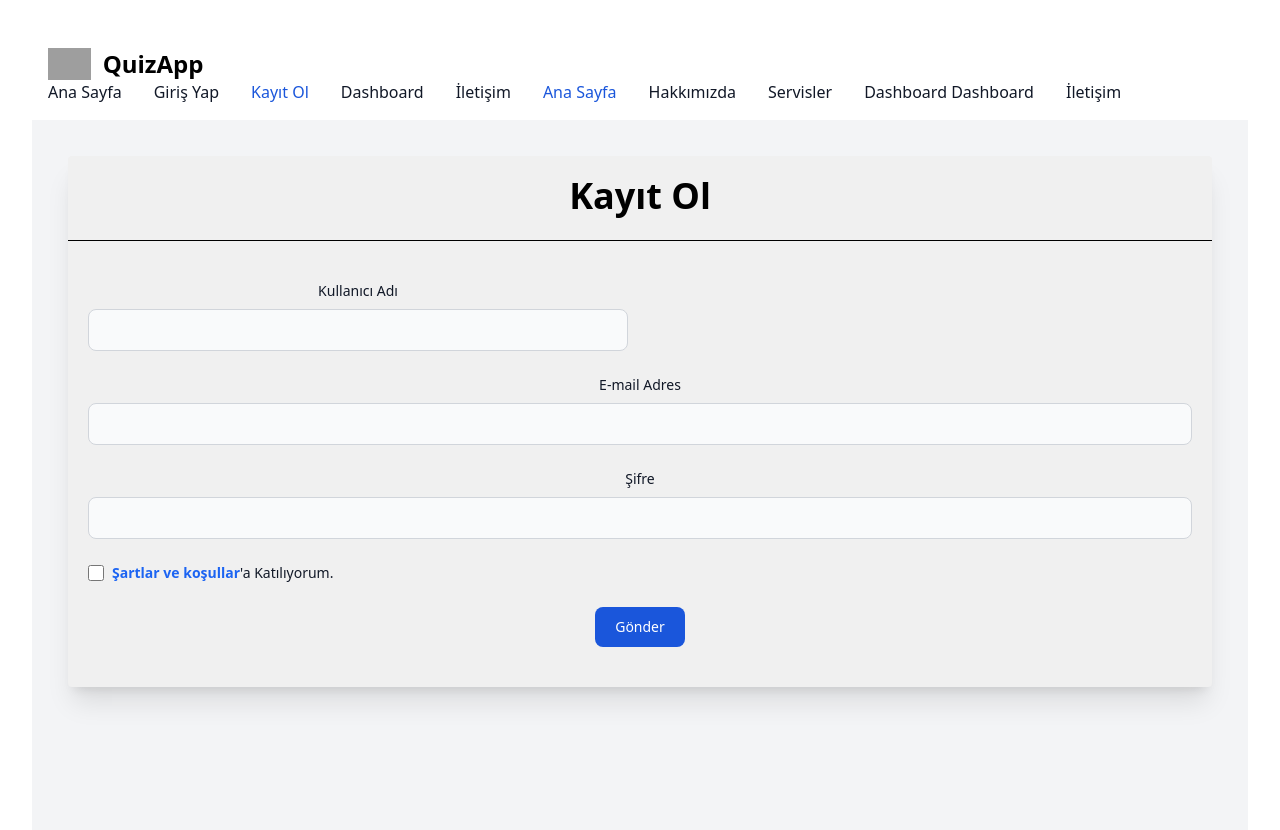
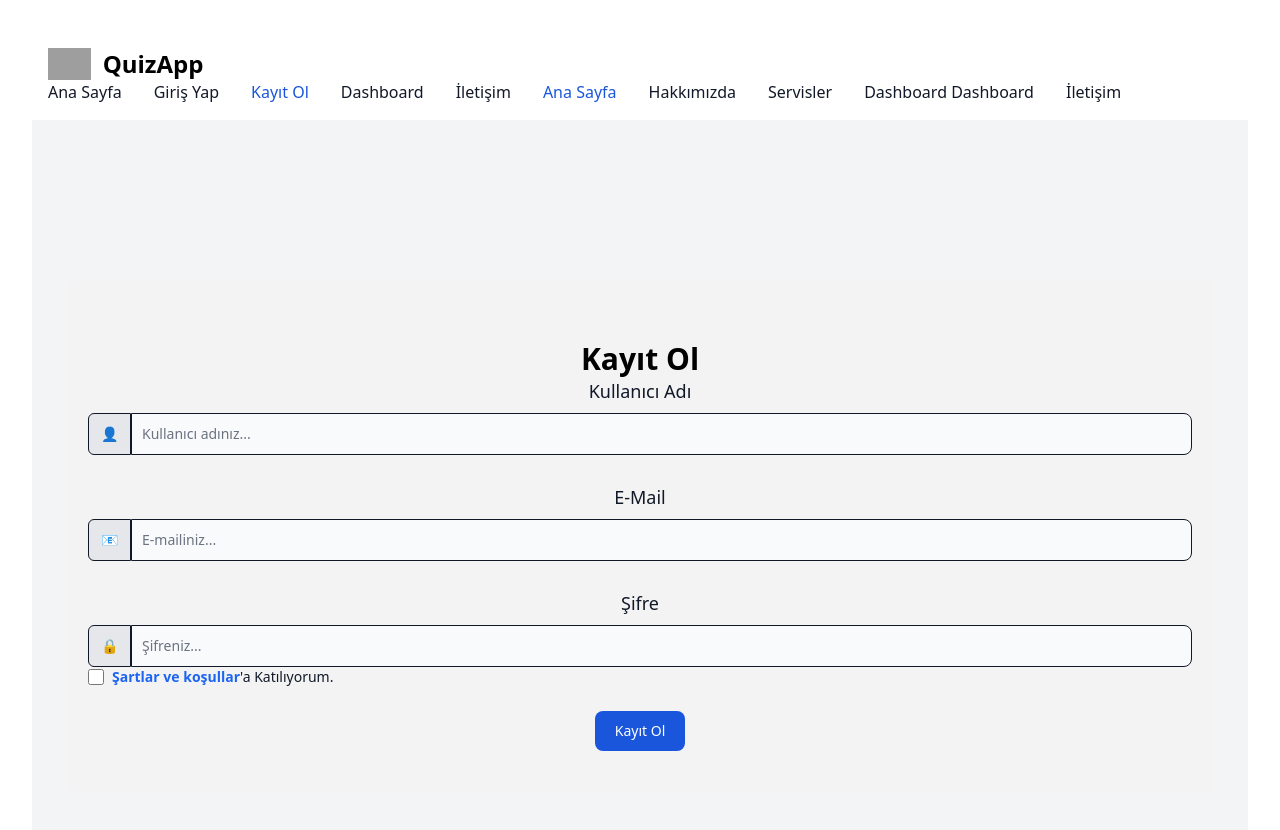
Before and after one commit to yusuftopcuu0/quiz-web-app, a React (Vite) app in the folder client/: page /auth/signup in a window 1280 px wide. Shown: the top 830 px of the page. Built offline with nearby package versions, Linux system fonts and the light colour scheme; grey boxes are pictures that could not be loaded.

Commit message:
add: integrate @tanstack/react-query for authentication and update signup form

```diff
--- a/client/src/api/queries/useAuth.ts
+++ b/client/src/api/queries/useAuth.ts
@@ -14,3 +14,15 @@ export const useLogin = () => {
     },
   });
 };
+
+export const useRegister = () => {
+  const navigate = useNavigate();
+
+  return useMutation({
+    mutationFn: service.register,
+    onSuccess: data => {
+      localStorage.setItem('user', JSON.stringify(data));
+      navigate(ROUTES.LOGIN);
+    },
+  });
+};
--- a/client/src/api/services/auth.service.ts
+++ b/client/src/api/services/auth.service.ts
@@ -5,7 +5,13 @@ import { getApiClient } from '@/api/client.ts';
 const baseUrl = '/auth';
 
 export function login(body: AuthRequestBody) {
-  console.log('url', `${baseUrl}/login`);
+  // console.log('url', `${baseUrl}/login`);
 
   return unwrapResponse<AuthResponses>(getApiClient(true).post(`${baseUrl}/login`, body));
 }
+
+export function register(body: AuthRequestBody) {
+  console.log('url', `${baseUrl}/signup`);
+
+  return unwrapResponse<AuthResponses>(getApiClient(true).post(`${baseUrl}/signup`, body));
+}
--- a/client/src/pages/Signup.tsx
+++ b/client/src/pages/Signup.tsx
@@ -1,101 +1,73 @@
-import axios from 'axios'
-import { useState } from 'react'
-import { toast } from 'react-toastify'
-import { useNavigate } from 'react-router-dom'
-import { ROUTES } from '../constant/routes'
-import type { AuthResponses } from '../types/RegisterAuth'
-import 'react-toastify/dist/ReactToastify.css'
+import { useState } from 'react';
+import { useRegister } from '@/api/queries/useAuth';
+import { ToastContainer } from 'react-toastify';
 
 function Signup() {
-  const [username, setUsername] = useState('')
-  const [email, setEmail] = useState('')
-  const [password, setPassword] = useState('')
+  const [username, setUsername] = useState('');
+  const [email, setEmail] = useState('');
+  const [password, setPassword] = useState('');
+  const { mutateAsync: register } = useRegister();
 
-  const navigate = useNavigate()
+  const handleRegister = async () => {
+    await register({
+      username,
+      email,
+      password,
+    });
+  };
 
-  const handleRegister = async (e: React.FormEvent) => {
-    e.preventDefault()
-    try {
-      const response = await axios.post<AuthResponses>(
-        'https://quiz-app-g16u.onrender.com/public/api/auth/signup',
-        {
-          username,
-          email,
-          password,
-        },
-      )
+  return (
+    <div className="flex flex-col justify-center" style={{ height: '100vh' }}>
+      <ToastContainer />
+      <div className="py-10 mx-5 rounded" style={{ backgroundColor: '#f3f3f3' }}>
+        <h1 className="text-3xl font-bold text-center pt-5">Kayıt Ol</h1>
 
-      toast.success('Kayıt başarılı! Giriş Sayfasına Yönlendiriliyorsunuz.', {
-        autoClose: 2500,
-      })
+        <div className="mx-5">
+          <label className="block mb-2 text-lg font-medium text-gray-900 dark:text-black">
+            Kullanıcı Adı
+          </label>
+          <div className="flex">
+            <span className="inline-flex items-center px-3 text-sm text-gray-900 bg-gray-200 border rounded-s-md dark:bg-blue-600 dark:text-gray-400 dark:border-gray-600">
+              👤
+            </span>
+            <input
+              type="text"
+              className="rounded-none rounded-e-lg bg-gray-50 border text-gray-900 block flex-1 w-full text-sm p-2.5 dark:bg-white"
+              placeholder="Kullanıcı adınız..."
+              value={username}
+              onChange={e => setUsername(e.target.value)}
+            />
+          </div>
 
-      console.log('Kayıt başarılı:', response.data)
-
-      localStorage.setItem('user', JSON.stringify(response.data))
-
-      setTimeout(() => {
-        navigate(ROUTES.LOGIN)
-      }, 3000)
-    } catch (error: any) {
-      console.error('Giriş hatası:', error)
-      const message =
-        error?.response?.data?.payload?.join('') ||
-        error?.response?.data?.errorMessage ||
-        'Kayıt başarısız. Lütfen tekrar deneyin.'
-      toast.error(message, { autoClose: 3500 })
-    }
-  }
-  return (
-    <div className="signup-content m-5 rounded shadow-xl" style={{ backgroundColor: '#f0f0f0' }}>
-      <div className="">
-        <h1 className="text-4xl font-bold text-center pt-5">Kayıt Ol</h1>
-      </div>
-
-      <br />
-
-      <hr />
-
-      <div className="py-10">
-        <form className="mx-5">
-          <div className="grid gap-6 mb-6 md:grid-cols-2">
-            <div>
-              <label htmlFor="first_name" className="block mb-2 text-sm font-medium text-gray-900">
-                Kullanıcı Adı
-              </label>
-              <input
-                type="text"
-                id="first_name"
-                className="bg-gray-50 border border-gray-300 text-gray-900 text-sm rounded-lg focus:ring-blue-500 focus:border-blue-500 block w-full p-2.5 dark:border-gray-600 dark:placeholder-gray-400 dark:focus:ring-blue-500 dark:focus:border-blue-500"
-                required
-                value={username}
-                onChange={(e) => setUsername(e.target.value)}
-              />
-            </div>
-          </div>
-          <div className="mb-6">
-            <label htmlFor="email" className="block mb-2 text-sm font-medium text-gray-900">
-              E-mail Adres
-            </label>
+          <label className="block mb-2 text-lg font-medium text-gray-900 dark:text-black mt-7">
+            E-Mail
+          </label>
+          <div className="flex">
+            <span className="inline-flex items-center px-3 text-sm text-gray-900 bg-gray-200 border rounded-s-md dark:bg-blue-600 dark:text-gray-400 dark:border-gray-600">
+              📧
+            </span>
             <input
               type="email"
-              id="email"
-              className="bg-gray-50 border border-gray-300 text-gray-900 text-sm rounded-lg focus:ring-blue-500 focus:border-blue-500 block w-full p-2.5 dark:border-gray-600 dark:placeholder-gray-400 dark:focus:ring-blue-500 dark:focus:border-blue-500"
+              className="rounded-none rounded-e-lg bg-gray-50 border text-gray-900 block flex-1 w-full text-sm p-2.5 dark:bg-white"
+              placeholder="E-mailiniz..."
               value={email}
-              onChange={(e) => setEmail(e.target.value)}
-              required
+              onChange={e => setEmail(e.target.value)}
             />
           </div>
-          <div className="mb-6">
-            <label htmlFor="password" className="block mb-2 text-sm font-medium text-gray-900">
-              Şifre
-            </label>
+
+          <label className="block mb-2 text-lg font-medium text-gray-900 dark:text-black mt-7">
+            Şifre
+          </label>
+          <div className="flex">
+            <span className="inline-flex items-center px-3 text-sm text-gray-900 bg-gray-200 border rounded-s-md dark:bg-red-600 dark:text-gray-400 dark:border-gray-600">
+              🔒
+            </span>
             <input
               type="password"
-              id="password"
-              className="bg-gray-50 border border-gray-300 text-gray-900 text-sm rounded-lg focus:ring-blue-500 focus:border-blue-500 block w-full p-2.5 dark:border-gray-600 dark:placeholder-gray-400 dark:focus:ring-blue-500 dark:focus:border-blue-500"
+              className="rounded-none rounded-e-lg bg-gray-50 border text-gray-900 block flex-1 w-full text-sm p-2.5 dark:bg-white"
+              placeholder="Şifreniz..."
               value={password}
-              onChange={(e) => setPassword(e.target.value)}
-              required
+              onChange={e => setPassword(e.target.value)}
             />
           </div>
 
@@ -120,9 +92,9 @@ function Signup() {
             type="button"
             className="text-white bg-blue-700 hover:bg-blue-800 focus:ring-4 focus:outline-none focus:ring-blue-300 font-medium rounded-lg text-sm w-full sm:w-auto px-5 py-2.5 text-center dark:bg-blue-600 dark:hover:bg-blue-700 dark:focus:ring-blue-800"
           >
-            Gönder
+            Kayıt Ol
           </button>
-        </form>
+        </div>
       </div>
     </div>
   );
```
Also changed, not shown: 1 other file (tests, documents, lock files or other folders).
